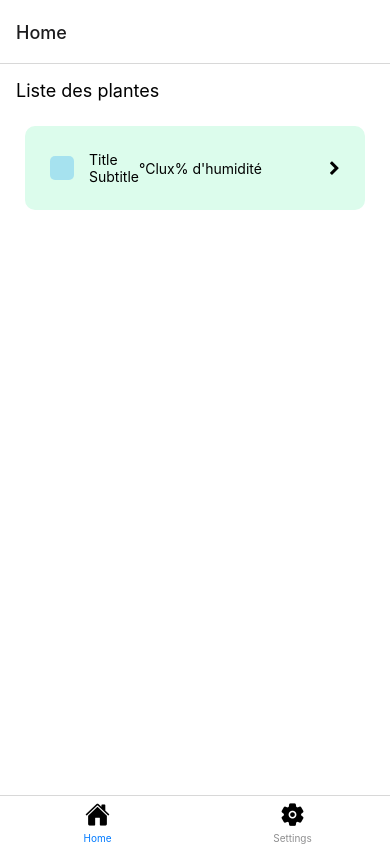
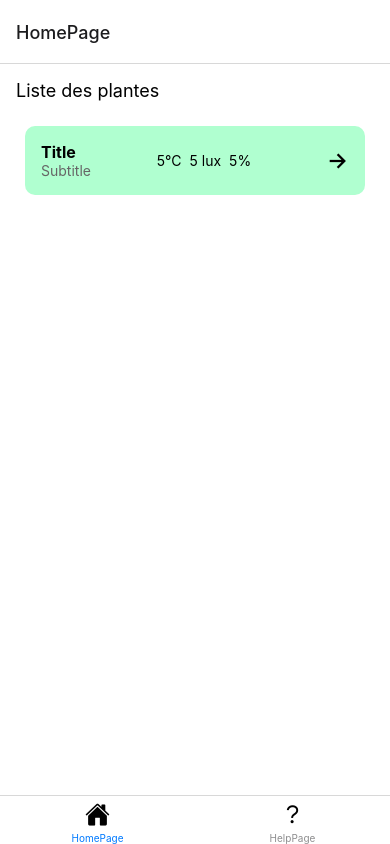
Before and after one commit to lchaboissier/plant_app, a React Native app: screen /Home in a window 390 px wide. Built offline with nearby package versions, Linux system fonts and the light colour scheme.

Commit message:
helpPage edited

```diff
--- a/App.js
+++ b/App.js
@@ -3,19 +3,29 @@ import React from 'react';
 import {SafeAreaView, StyleSheet, Text} from 'react-native';
 import Navigation from './navigation';
 import { FontFamily } from './assets/util/CommonStyle';
+import { useFonts } from 'expo-font';
 
 const App = () => {
-  return (
-    <SafeAreaView style={styles.root}>
-      <Navigation />
-    </SafeAreaView>
-  );
+  let [fontsLoaded] = useFonts({
+    'Montserrat': require('./assets/fonts/Montserrat-Regular.ttf'),
+  });
+
+  if (!fontsLoaded) {
+    return <Text>Loading...</Text>;
+  } else {
+    return (
+      <SafeAreaView style={styles.root}>
+        <Navigation style={{ fontFamily: 'Montserrat' }} />
+      </SafeAreaView>
+    );
+  }
 };
+
 const styles = StyleSheet.create({
   root: {
     flex: 1,
     backgroundColor: '#F9FBFC',
-    fontFamily: FontFamily.regular
+    fontFamily: 'Montserrat'
   },
 });
 
--- a/app.json
+++ b/app.json
@@ -9,7 +9,7 @@
     "splash": {
       "image": "./assets/splash.png",
       "resizeMode": "contain",
-      "backgroundColor": "#ffffff"
+      "backgroundColor": "#b0ffd0"
     },
     "updates": {
       "fallbackToCacheTimeout": 0
--- /dev/null
+++ b/components/Help/Help.js
@@ -0,0 +1,93 @@
+
+import React, { useState } from 'react';
+import {
+  StyleSheet,
+  TouchableOpacity,
+  View,
+  Text,
+  ScrollView,
+  RefreshControl,
+} from 'react-native';
+import Icons from 'react-native-vector-icons/FontAwesome';
+import { MaterialIcons } from '@expo/vector-icons';
+
+export const Help = ({ title, description }) => {
+  return (
+    <TouchableOpacity style={styles.itemContainer}>
+      <Text style={styles.title}>{title}</Text>
+      <MaterialIcons name="keyboard-arrow-right" size={24} color="#333" />
+    </TouchableOpacity>
+  );
+
+    // const [Items, setItems] = useState([
+    //     { key: 1, item: 'Item 1' },
+    //     { key: 2, item: 'Item 2' },
+    //     { key: 3, item: 'Item 3' },
+    //     { key: 4, item: 'Item 4' },
+    //     { key: 5, item: 'Item 5' },
+    //   ]);
+
+    //   return (
+    //     <ScrollView
+    //       style={styles.body}
+    //     >
+    //       {
+    //         Items.map((object) => {
+    //           return (
+    //             <View style={styles.item} key={object.key}>
+    //               <Text style={styles.text}>{object.item}</Text>
+    //               <Icons name='chevron-right' style={styles.infoHelp}></Icons>
+    //             </View>
+    //           )
+    //         })
+    //       }
+    //     </ScrollView>
+    //   );
+    };
+
+const styles = StyleSheet.create({
+    // body: {
+    //     flex: 1,
+    //     flexDirection: 'column',
+    //     backgroundColor: '#ffffff',
+    //   },
+    // item: {
+    //     margin: 10,
+    //     marginBottom: 20,
+    //     // backgroundColor: '#d6d6d6',
+    //     borderWidth: 0,
+    //     borderRadius: 4,
+    //     borderBottomWidth: 1,
+    //     borderBottomColor: 'grey',
+
+    //   },
+    // text: {
+    //     color: '#000000',
+    //     fontSize: 16,
+    //     margin: 8,
+    //   },
+    // infoHelp: {
+    //     color: 'black',
+    //     fontSize: 15,
+    //     textAlign: 'right',
+    //     justifyContent: 'flex-end'
+    //   },
+    container: {
+      flex: 1,
+    },
+    itemContainer: {
+      flexDirection: 'row',
+      alignItems: 'center',
+      // padding: 20,
+      paddingTop: 20,
+      paddingBottom: 20,
+      borderBottomWidth: 1,
+      borderBottomColor: '#eee',
+    },
+    title: {
+      fontSize: 16,
+      flex: 1,
+    },
+    });
+
+export default Help;
--- a/components/Plant/Plant.js
+++ b/components/Plant/Plant.js
@@ -1,76 +1,52 @@
-import React from 'react';
-import { View, Text, StyleSheet, TouchableOpacity } from 'react-native';
-import Icons from 'react-native-vector-icons/FontAwesome';
+import React, { useState } from 'react';
+import { View, Text, StyleSheet, TouchableOpacity, Image } from 'react-native';
+import { Ionicons } from '@expo/vector-icons';
 
-export const Plant = (props) => {
+export const Plant = ({ title, subtitle, temperature, humidity, luminosity }) => {
+  const [showMore, setShowMore] = useState(false);
 
   return (
-    <View style={styles.item}>
-      <View style={styles.itemLeft}>
-        <View style={styles.square}></View>
-        <View style={styles.textContainer}>
-            <Text style={styles.itemText}>{props.text}</Text>
-            <Text style={styles.itemSubText}>{props.subText}</Text>
-        </View>
+<TouchableOpacity style={styles.fieldContainer} onPress={() => { /* Naviguer vers la page de détails */ }}>
+      <View>
+        <Text style={styles.titleText}>{title}</Text>
+        <Text style={styles.subtitleText}>{subtitle}</Text>
       </View>
-      <View style={styles.valueContainer}>
-        <Text>°C</Text>
-        <Text>lux</Text>
-        <Text>% d'humidité</Text>
+      <View style={styles.valuesContainer}>
+        <Text style={styles.valueText}>{temperature}°C</Text>
+        <Text style={styles.valueText}>{luminosity} lux</Text>
+        <Text style={styles.valueText}>{humidity}%</Text>
       </View>
-      <Icons name='chevron-right' style={styles.infoPlant}></Icons>
-    </View>
-  )
-}
+      <Ionicons name="ios-arrow-forward" size={24} color="#000" />
+    </TouchableOpacity>
+  );
+};
 
 const styles = StyleSheet.create({
-  item: {
-    backgroundColor: '#dcfcec',
-    padding: 25,
-    borderRadius: 10,
+  fieldContainer: {
     flexDirection: 'row',
     alignItems: 'center',
     justifyContent: 'space-between',
+    padding: 16,
+    backgroundColor: '#b0ffd0',
+    borderRadius: 10,
   },
-  itemLeft: {
+  titleText: {
+    fontSize: 16,
+    fontWeight: 'bold',
+  },
+  subtitleText: {
+    fontSize: 14,
+    color: '#666',
+  },
+  valuesContainer: {
     flexDirection: 'row',
     alignItems: 'center',
   },
-  square: {
-    width: 24,
-    height: 24,
-    backgroundColor: '#55BCF6',
-    opacity: 0.4,
-    borderRadius: 5,
-    marginRight: 15,
+  valueText: {
+    fontSize: 14,
+    marginRight: 8,
   },
-  itemText: {
-    maxWidth: '100%',
-    flexDirection: 'column',
 
-  },
-  itemSubText: {
-    maxWidth: '100%',
-    flexDirection: 'column',
-  },
-  circular: {
-    width: 12,
-    height: 12,
-    borderColor: '#55BCF6',
-    borderWidth: 2,
-    borderRadius: 5,
-  },
-  infoPlant: {
-    color: 'black',
-    fontSize: 15,
-    textAlign: 'right',
-    justifyContent: 'flex-end'
-  },
-  valueContainer: {
-    flex: 1,
-    flexDirection: 'row',
-    alignItems: 'center'
-  }
 });
 
 export default Plant;
--- a/package.json
+++ b/package.json
@@ -22,7 +22,10 @@
     "react-native": "0.70.5",
     "react-native-ionicons": "^4.6.5",
     "react-native-popup-menu": "^0.16.1",
-    "react-native-vector-icons": "^9.2.0"
+    "react-native-vector-icons": "^9.2.0",
+    "react-native-web": "~0.18.9",
+    "react-dom": "18.1.0",
+    "@expo/webpack-config": "^0.17.2"
   },
   "devDependencies": {
     "@babel/core": "^7.12.9"
--- a/screens/HomeScreen/index.js
+++ b/screens/HomeScreen/index.js
@@ -1,13 +1,13 @@
 // import { StatusBar } from 'expo-status-bar';
-import React from 'react';
-import { SafeAreaView, ScrollView, StyleSheet, Text, View } from 'react-native';
-import { NavigationContainer } from '@react-navigation/native';
+import React, { useState } from 'react';
+import { RefreshControl, SafeAreaView, ScrollView, StyleSheet, Text, View } from 'react-native';
+// import { NavigationContainer } from '@react-navigation/native';
 import { createBottomTabNavigator } from '@react-navigation/bottom-tabs';
 import { Plant } from '../../components/Plant/Plant';
+import { Help } from '../../components/Help/Help';
 import Ionicons from 'react-native-vector-icons/Ionicons';
-import Icons from 'react-native-vector-icons/FontAwesome';
 // import Icons from 'react-native-vector-icons/FontAwesome';
-import { MenuContext, Menu, MenuOptions, MenuOption, MenuTrigger, MenuProvider } from 'react-native-popup-menu';
+// import { MenuContext, Menu, MenuOptions, MenuOption, MenuTrigger, MenuProvider } from 'react-native-popup-menu';
 
 // import SignInScreen from './screens/AuthenticationScreen/SignInScreen';
 // import { useNavigation } from '@react-navigation/core';
@@ -22,68 +22,85 @@ const HomeScreen = () => {
               tabBarIcon: ({focused, color, size}) => {
                 let iconName;
 
-                if (route.name == "Home") {
+                if (route.name == "HomePage") {
                     iconName = "home"
-                } else if (route.name == "Settings") {
-                    iconName = "settings"
+                } else if (route.name == "HelpPage") {
+                    iconName = "help"
                 }
 
                 return <Ionicons name={iconName} size={25} />
               }
           })}
         >
-            <tab.Screen style={{fontFamily: 'Montserrat-Regular', color: '#b0ffd0'}} name='Home' component={Home} />
-            <tab.Screen style={{fontFamily: 'Montserrat-Regular', color: '#b0ffd0'}} name='Settings' component={Settings} />
+            <tab.Screen style={{fontFamily: 'Montserrat', color: '#b0ffd0'}} name='HomePage' component={HomePage} />
+            <tab.Screen style={{fontFamily: 'Montserrat', color: '#b0ffd0'}} name='HelpPage' component={HelpPage} />
         </tab.Navigator>
     );
 }
 
-  function Home() {
+  function HomePage() {
     return (
       <View style={styles.container}>
       <Text style={{marginLeft:16, marginTop:16, fontSize: 18}}>Liste des plantes</Text>
       <ScrollView style={{width:'100%'}}>
-      <View style={styles.box}>
-
-          <Plant style={{fontFamily: 'Montserrat-Regular'}} text={'Title'} subText={'Subtitle'} />
-      </View>
+        <View style={styles.box}>
+            <Plant style={{fontFamily: 'Montserrat'}}
+              title={'Title'}
+              subtitle={'Subtitle'}
+              temperature={5}
+              luminosity={5}
+              humidity={5}
+              icon={require('../../assets/icon.png')}
+              iconSize={48} />
+        </View>
       </ScrollView>
       </View>
     );
-}
-
-
-    function Settings() {
-    return (
-        <View style={styles.container}>
-          <Text style={{marginLeft:16, marginTop:16, fontSize: 18}}>Paramètres</Text>
-          <View style={{ flexDirection: 'row'}}>
-            <Text>Help 1</Text>
-            <Icons name='chevron-right'></Icons>
-          </View>
-        </View>
-    );
-
-
-
 };
 
 
+    function HelpPage() {
+    return (
+      <View style={styles.container}>
+      <Text style={{marginLeft:16, marginTop:16, fontSize: 18}}>Problèmes courants</Text>
+        <ScrollView>
+          <View style={styles.box}>
+            <Help title="Aide 1" />
+            <Help title="Aide 2" />
+            <Help title="Aide 3" />
+            <Help title="Aide 4" />
+            <Help title="Aide 5" />
+            <Help title="Aide 6" />
+          </View>
+        </ScrollView>
+      </View>
+    );
+};
 
 const styles = StyleSheet.create({
   sectionTitle: {
     fontSize: 24,
-    fontWeight: 'bold'
+    fontWeight: 'bold',
+    fontFamily: 'Montserrat'
   },
 
   container: {
       flex: 1,
-      backgroundColor: '#ffffff'
+      backgroundColor: '#ffffff',
+      fontFamily: 'Montserrat'
     },
     box: {
       width: '100%',
       height: '100%',
       padding: 25,
+      fontFamily: 'Montserrat',
+    },
+    item: {
+      fontSize: 22,
+      backgroundColor: "#55ff9a",
+      marginTop: 20,
+      padding: 20,
+      fontFamily: 'Montserrat'
     },
 });
 
--- a/screens/SignInScreen/SignInScreen.js
+++ b/screens/SignInScreen/SignInScreen.js
@@ -6,10 +6,15 @@ import CustomButton from '../../components/CustomButton/CustomButton';
 import CustomInput from '../../components/CustomInput/CustomInput';
 import { useNavigation } from '@react-navigation/core';
 import { useForm } from 'react-hook-form';
+import { useFonts } from 'expo-font';
 
 const SignInScreen = () => {
     // const [username, setUsername] = useState('');
     // const [password, setPassword] = useState('');
+
+    let [fontsLoaded] = useFonts({
+        'Montserrat': require('../../assets/fonts/Montserrat-Regular.ttf'),
+      });
 
     const {height} = useWindowDimensions();
     const navigation = useNavigation();
@@ -29,9 +34,11 @@ const SignInScreen = () => {
     const onSignUpPress = () => {
         navigation.navigate('SignUp');
     };
-
+    if (!fontsLoaded) {
+        return <Text>Loading...</Text>;
+    } else {
     return (
-        <ScrollView style={{backgroundColor: "#dcfcec"}} showsVerticalScrollIndicator={false}>
+        <ScrollView style={{backgroundColor: "#b0ffd0"}} showsVerticalScrollIndicator={false}>
             <View style={styles.root}>
                 <Image
                     source={Logo}
@@ -44,7 +51,7 @@ const SignInScreen = () => {
                     name="username"
                     placeholder="Nom d'utilisateur"
                     // value={username}
-                    style={styles.montserratFont}
+                    style={{ fontFamily: "Montserrat"}}
                     control={control}
                     rules={{required: "Le nom d'utilisateur est obligatoire."}}
                 />
@@ -53,18 +60,20 @@ const SignInScreen = () => {
                     placeholder="Mot de passe"
                     // value={password}
                     secureTextEntry
+                    style={{ fontFamily: "Montserrat"}}
                     control={control}
                     rules={{required: "Le mot de passe est obligatoire.", minLength: {value: 3, message: "Le mot de passe doit contenir au moins 3 caractères."}}}
                 />
 
-                <CustomButton text="Se connecter" onPress={handleSubmit(onSignInPressed)} />
+                <CustomButton text="Se connecter" style={styles.button} onPress={handleSubmit(onSignInPressed)} />
 
-                <CustomButton text="Mot de passe oublié ?" onPress={onForgotPasswordPressed} type="info" />
+                <CustomButton text="Mot de passe oublié ?" style={styles.button} onPress={onForgotPasswordPressed} type="info" />
 
-                <CustomButton text="Pas encore de compte ? Créez-en un." onPress={onSignUpPress} type="info" />
+                <CustomButton text="Pas encore de compte ? Créez-en un." style={styles.button} onPress={onSignUpPress} type="info" />
             </View>
         </ScrollView>
     );
+    }
 };
 
 const styles = StyleSheet.create({
@@ -82,9 +91,10 @@ const styles = StyleSheet.create({
         fontWeight: 'bold',
         color: '#7cb89e',
         margin: 10,
+        fontFamily: 'Montserrat',
     },
-    montserratFont: {
-        fontFamily: 'Montserrat-Regular',
+    button: {
+        fontFamily: 'Montserrat',
     }
 });
 
--- a/screens/SignUpScreen/SignUpScreen.js
+++ b/screens/SignUpScreen/SignUpScreen.js
@@ -40,7 +40,7 @@ const SignUpScreen = () => {
     };
 
     return (
-        <ScrollView style={{backgroundColor: "#dcfcec"}} showsVerticalScrollIndicator={false}>
+        <ScrollView style={{backgroundColor: "#b0ffd0"}} showsVerticalScrollIndicator={false}>
             <View style={styles.root}>
                 <Text style={styles.title}>Créer un compte</Text>
 
@@ -106,19 +106,23 @@ const styles = StyleSheet.create({
     root: {
         alignItems: 'center',
         padding: 20,
+        fontFamily: 'Montserrat',
     },
     title: {
         fontSize: 24,
         fontWeight: 'bold',
         color: '#7cb89e',
         margin: 10,
+        fontFamily: 'Montserrat',
     },
     text: {
         color: 'gray',
         marginVertical: 10,
+        fontFamily: 'Montserrat',
     },
     link: {
-        color: '#7cb89e'
+        color: '#7cb89e',
+        fontFamily: 'Montserrat',
     },
 });
 
```
Also changed, not shown: screens/PlantInfoScreen/PlantInfoScreen.js (added, +27 -0 lines), assets/fonts/Montserrat-Regular.ttf, 1 other file (tests, documents, lock files or other folders).
